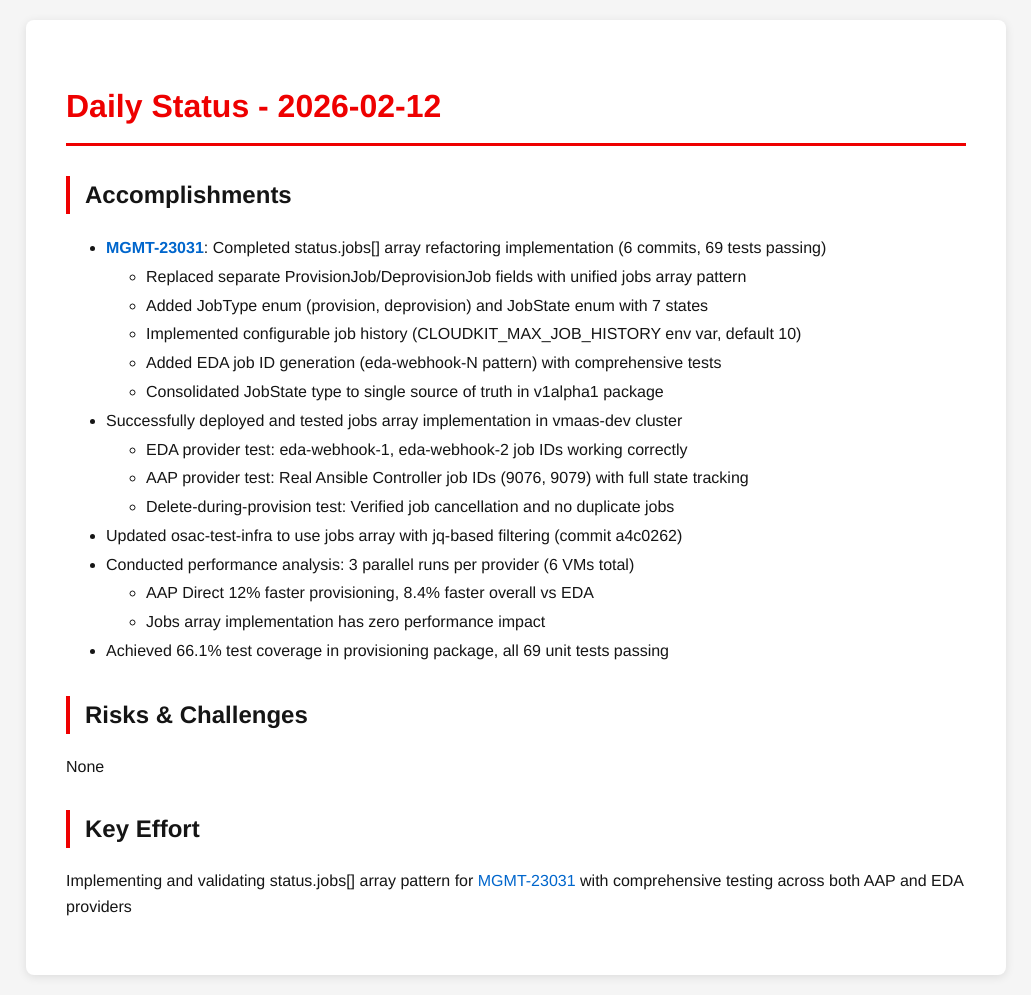
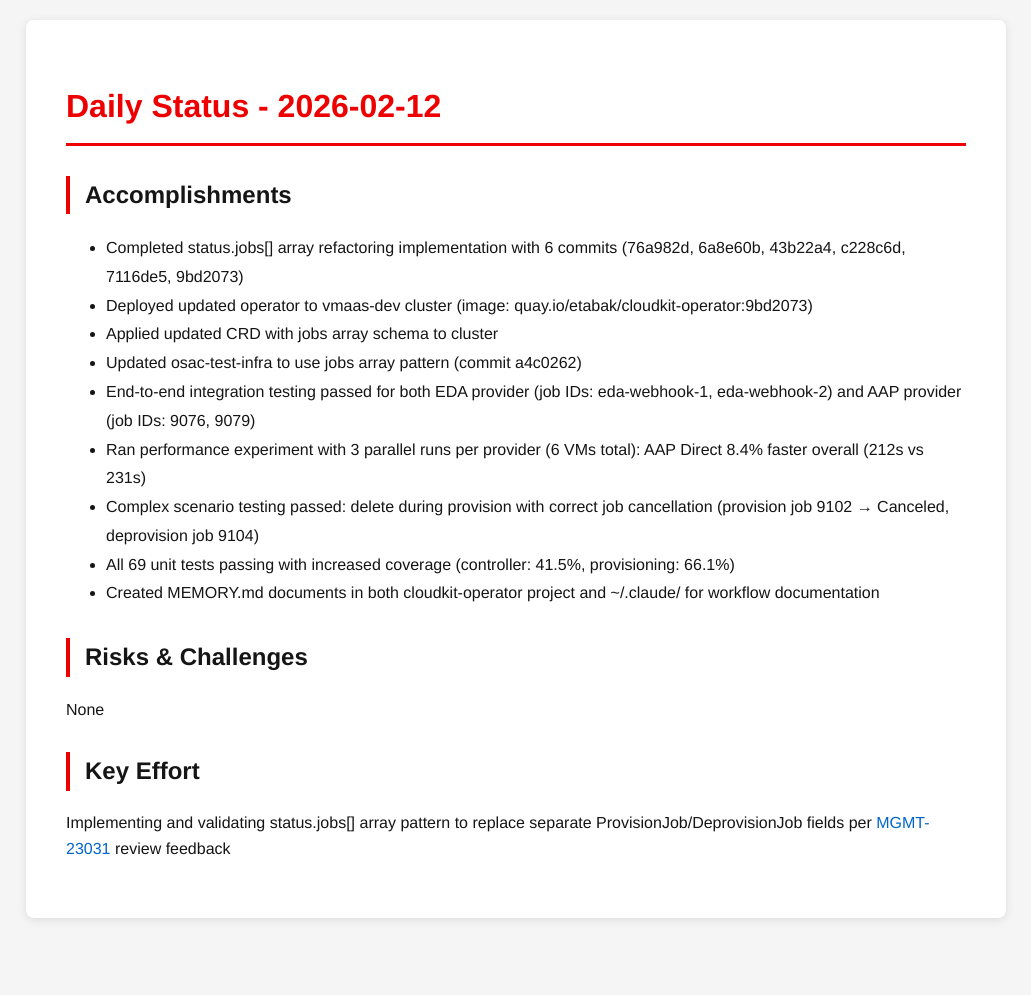
Before and after one commit to tzvatot/daily-status, a Jekyll site: the page built from 2026-02-12.md, in a window 1280 px wide. Shown: the whole page, without its empty margins (124-1155 px from the left). Built offline with Jekyll 4.4.1, drawn with Linux system fonts in a browser that asks for light colours; after the commit the page ends 938 px from its top, so only the background shows below that.

Commit message:
Daily status update - 2026-02-12

```diff
--- a/2026-02-12.md
+++ b/2026-02-12.md
@@ -7,24 +7,18 @@ date: 2026-02-12
 # Daily Status - 2026-02-12
 
 ## Accomplishments
-- **[MGMT-23031](https://issues.redhat.com/browse/MGMT-23031)**: Completed status.jobs[] array refactoring implementation (6 commits, 69 tests passing)
-  - Replaced separate ProvisionJob/DeprovisionJob fields with unified jobs array pattern
-  - Added JobType enum (provision, deprovision) and JobState enum with 7 states
-  - Implemented configurable job history (CLOUDKIT_MAX_JOB_HISTORY env var, default 10)
-  - Added EDA job ID generation (eda-webhook-N pattern) with comprehensive tests
-  - Consolidated JobState type to single source of truth in v1alpha1 package
-- Successfully deployed and tested jobs array implementation in vmaas-dev cluster
-  - EDA provider test: eda-webhook-1, eda-webhook-2 job IDs working correctly
-  - AAP provider test: Real Ansible Controller job IDs (9076, 9079) with full state tracking
-  - Delete-during-provision test: Verified job cancellation and no duplicate jobs
-- Updated osac-test-infra to use jobs array with jq-based filtering (commit a4c0262)
-- Conducted performance analysis: 3 parallel runs per provider (6 VMs total)
-  - AAP Direct 12% faster provisioning, 8.4% faster overall vs EDA
-  - Jobs array implementation has zero performance impact
-- Achieved 66.1% test coverage in provisioning package, all 69 unit tests passing
+- Completed status.jobs[] array refactoring implementation with 6 commits (76a982d, 6a8e60b, 43b22a4, c228c6d, 7116de5, 9bd2073)
+- Deployed updated operator to vmaas-dev cluster (image: quay.io/etabak/cloudkit-operator:9bd2073)
+- Applied updated CRD with jobs array schema to cluster
+- Updated osac-test-infra to use jobs array pattern (commit a4c0262)
+- End-to-end integration testing passed for both EDA provider (job IDs: eda-webhook-1, eda-webhook-2) and AAP provider (job IDs: 9076, 9079)
+- Ran performance experiment with 3 parallel runs per provider (6 VMs total): AAP Direct 8.4% faster overall (212s vs 231s)
+- Complex scenario testing passed: delete during provision with correct job cancellation (provision job 9102 → Canceled, deprovision job 9104)
+- All 69 unit tests passing with increased coverage (controller: 41.5%, provisioning: 66.1%)
+- Created MEMORY.md documents in both cloudkit-operator project and ~/.claude/ for workflow documentation
 
 ## Risks & Challenges
 None
 
 ## Key Effort
-Implementing and validating status.jobs[] array pattern for [MGMT-23031](https://issues.redhat.com/browse/MGMT-23031) with comprehensive testing across both AAP and EDA providers
+Implementing and validating status.jobs[] array pattern to replace separate ProvisionJob/DeprovisionJob fields per [MGMT-23031](https://issues.redhat.com/browse/MGMT-23031) review feedback
```
